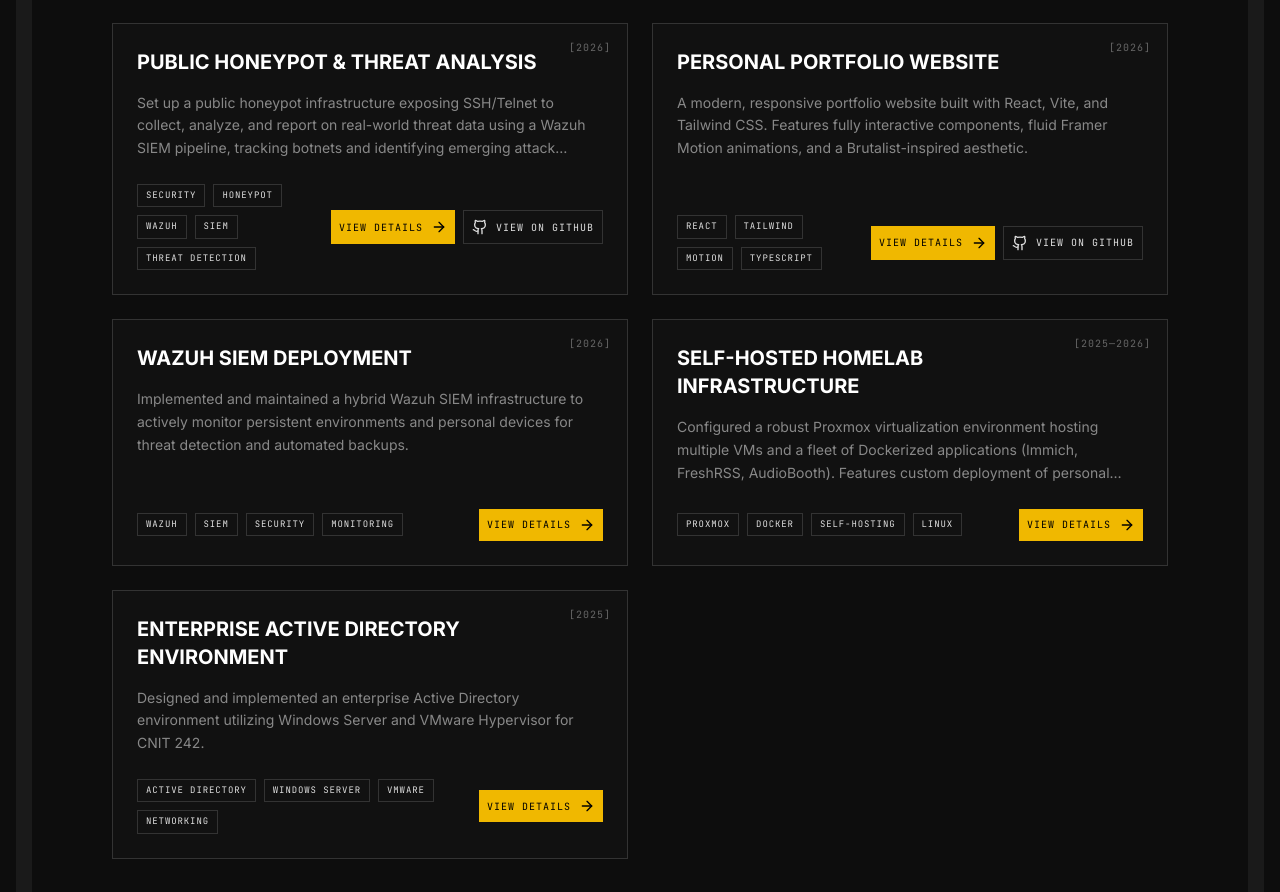
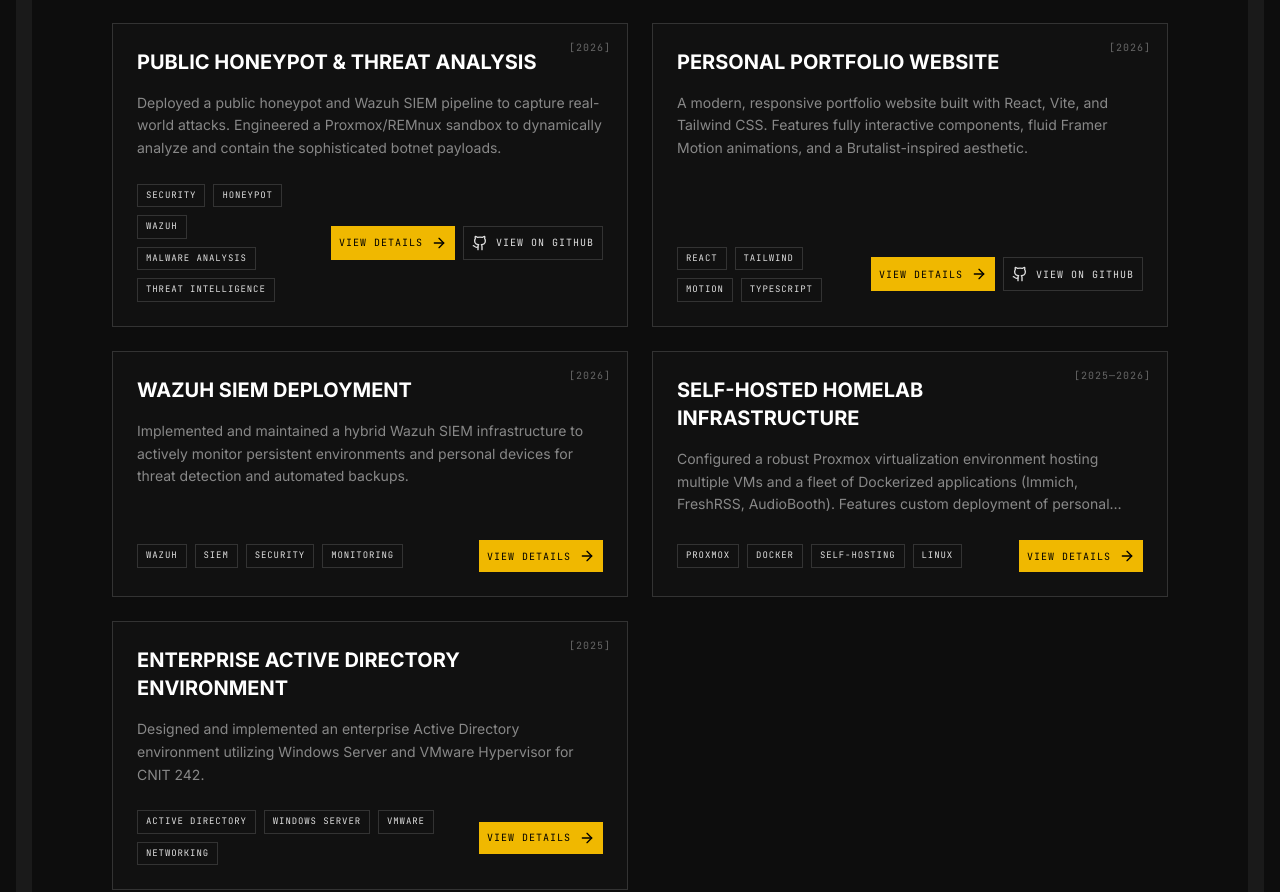
Before and after one commit to coltonhatfield/Colton-Hatfield-Personal-Website, a React (Vite) app: page / in a window 1280 px wide. Shown: the part 2230-3122 px from the top of the page. Built offline with nearby package versions, Linux system fonts and the light colour scheme; a web font is replaced by a local one.

Commit message:
feat: Update resume PDF and honeypot project description
The resume PDF has been updated to reflect the latest professional experience and skills.
The honeypot project description has been refined to include more specific details about the SIEM pipeline and the capture of the "RedTail" botnet.

```diff
--- a/src/data/projects.ts
+++ b/src/data/projects.ts
@@ -11,13 +11,16 @@
 
 const honeypotMd = `
 ### Overview
-To gain hands-on experience with real-world threat actors and attack patterns, I deployed a public-facing honeypot infrastructure on Oracle Cloud. The system was designed to mimic a vulnerable IoT device or Linux server, intentionally exposing SSH and Telnet services to the open internet.
+To gain hands-on experience with real-world threat actors and attack patterns, I deployed a public-facing honeypot infrastructure on Oracle Cloud. The system was designed to mimic a vulnerable IoT device or Linux server, intentionally exposing SSH and Telnet services to the open internet and feeding telemetry directly to a Wazuh SIEM pipeline.
 
-### What I Did
-I containerized a Cowrie honeypot and forwarded public traffic into the trap. To make sense of the noisy, raw logs, I engineered a SIEM pipeline using Wazuh and OpenSearch. I wrote custom decoders and rules to extract crucial indicators of compromise (IOCs), such as botnet IP addresses, used credentials, SSH fingerprints, and downloaded malware payloads.
+### Threat Intelligence & SIEM Pipeline
+I containerized a Cowrie honeypot and forwarded public traffic into the trap. To make sense of the noisy, raw logs, I engineered a SIEM pipeline using Wazuh and OpenSearch. I wrote custom decoders and rules to extract crucial indicators of compromise (IOCs), successfully capturing an automated attack sequence from the "RedTail" botnet (Trojan.Alevaul) within a 12-hour window. This botnet successfully performed credential stuffing, manipulated authorized keys for persistence, and delivered architecture-aware payloads—all within 21.3 seconds of initial breach.
 
-### Key Findings & Skills
-Over a 12-hour capture window, the honeypot intercepted automated botnet attacks, including a textbook compromise by the "RedTail" crypto-mining botnet. It captured the exact commands used for persistence and evasion. This project demonstrates practical skills in **Threat Intelligence**, **SIEM Engineering (Wazuh)**, **Malware Analysis**, and **Linux System Administration**. It bridged the gap between theoretical security concepts and actual, in-the-wild cyber attacks.
+### Dynamic Malware Analysis & Containment
+To safely analyze the captured payloads, I engineered an isolated malware analysis sandbox using a REMnux VM on a Proxmox hypervisor. I implemented strict egress filtering via an OPNsense firewall to neuter the worm's outbound attacks while allowing it to pull dependencies. By dynamically detonating the malware, I used system call tracing (\`strace\`) and network packet capture (Wireshark) to uncover its true nature as a sophisticated, multi-stage Python worm. Finally, I established an air-gapped exfiltration protocol using virtual hardware to safely retrieve telemetry for reporting.
+
+### Key Skills Demonstrated
+This project demonstrates practical skills in **Threat Intelligence**, **SIEM Engineering (Wazuh)**, **Dynamic Malware Analysis**, **Network Containment**, and **Linux System Administration**. It bridged the gap between theoretical security concepts and actual, in-the-wild cyber attacks.
 `;
 
 const vitalisMd = `
@@ -76,9 +79,9 @@
     id: 'public-honeypot',
     title: 'Public Honeypot & Threat Analysis',
     year: '2026',
-    description: 'Set up a public honeypot infrastructure exposing SSH/Telnet to collect, analyze, and report on real-world threat data using a Wazuh SIEM pipeline, tracking botnets and identifying emerging attack patterns.',
+    description: 'Deployed a public honeypot and Wazuh SIEM pipeline to capture real-world attacks. Engineered a Proxmox/REMnux sandbox to dynamically analyze and contain the sophisticated botnet payloads.',
     longDescription: honeypotMd,
-    tags: ['Security', 'Honeypot', 'Wazuh', 'SIEM', 'Threat Detection'],
+    tags: ['Security', 'Honeypot', 'Wazuh', 'Malware Analysis', 'Threat Intelligence'],
     github: 'https://github.com/coltonhatfield/oracle-wazuh-honeypot'
   },
   {
```
Also changed, not shown: 2 other files (tests, documents, lock files or other folders).
